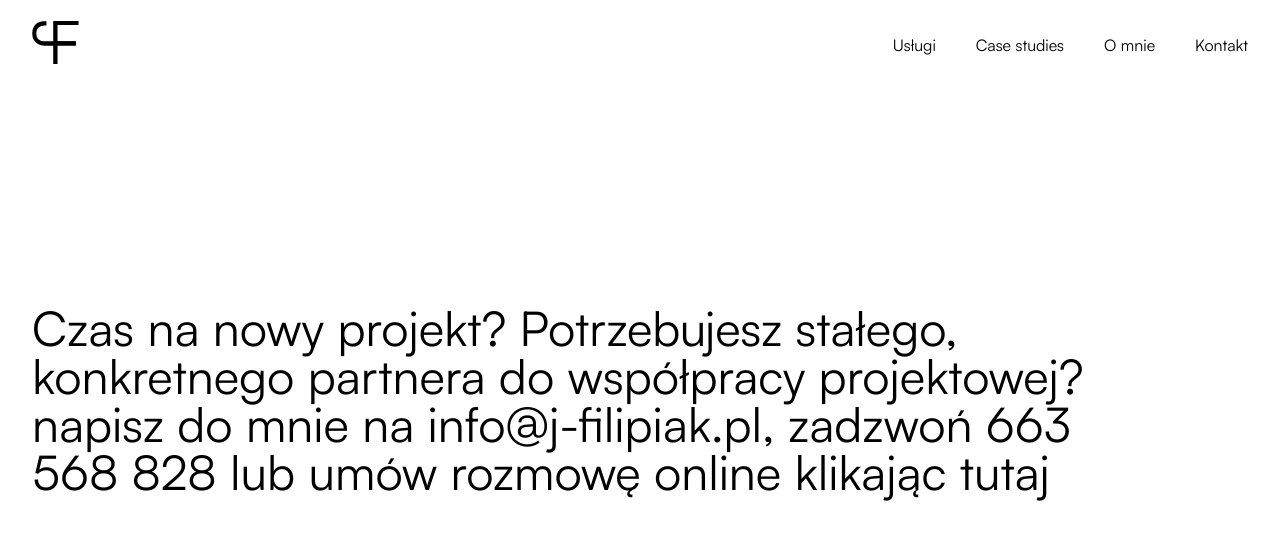
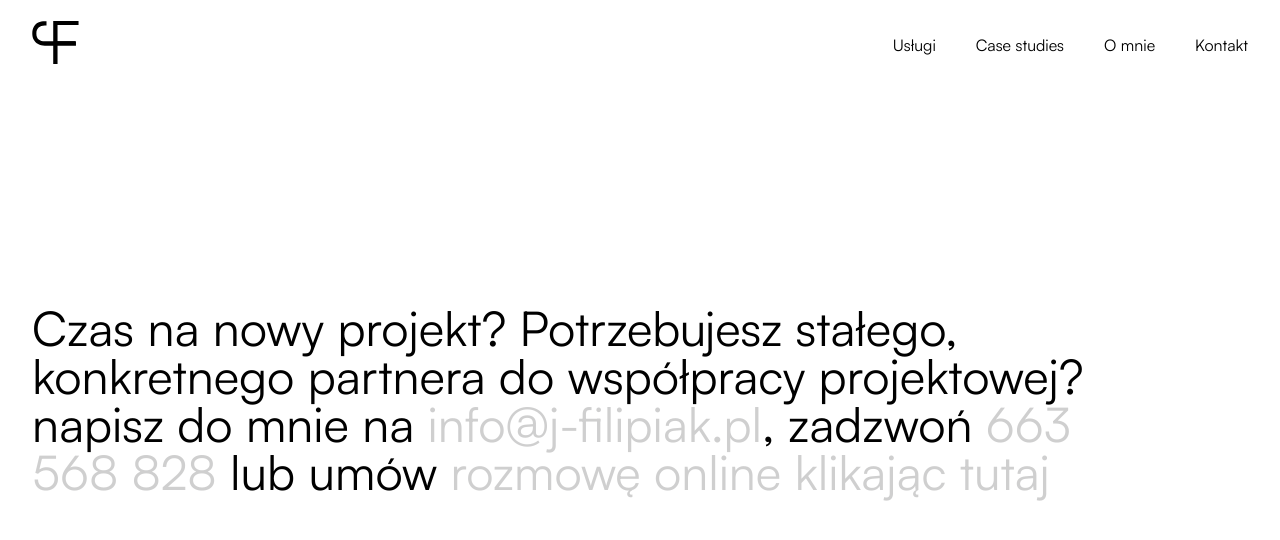
Before and after one commit to jaroslaw-filipiak/personal-page, a Next.js app: page /kontakt in a window 1280 px wide. Shown: the top 540 px of the page. Built offline with nearby package versions, Linux system fonts and the light colour scheme; what tailwindcss-fluid-type would draw is missing.

Commit message:
about me nav

```diff
--- a/src/app/kontakt/page.tsx
+++ b/src/app/kontakt/page.tsx
@@ -21,10 +21,24 @@ export default function Contact() {
           <h1 className='text-5xl text-balance'>
             Czas na nowy projekt? Potrzebujesz stałego, konkretnego partnera do
             współpracy projektowej? napisz do mnie na&nbsp;
-            <Link href='mailto: info@j-filipiak.pl'>info@j-filipiak.pl</Link>,
-            zadzwoń <Link href='tel:663 568 828'>663 568 828</Link> lub
-            umów&nbsp;
-            <Link href='https://calendly.com/jaroslaw-filipiak'>
+            <Link
+              className='text-dark opacity-20 hover:opacity-100 transition-opacity duration-300'
+              href='mailto: info@j-filipiak.pl'
+            >
+              info@j-filipiak.pl
+            </Link>
+            , zadzwoń{' '}
+            <Link
+              className='text-dark opacity-20 hover:opacity-100 transition-opacity duration-300'
+              href='tel:663 568 828'
+            >
+              663 568 828
+            </Link>{' '}
+            lub umów&nbsp;
+            <Link
+              className='text-dark opacity-20 hover:opacity-100 transition-opacity duration-300'
+              href='https://calendly.com/jaroslaw-filipiak'
+            >
               rozmowę online klikając tutaj
             </Link>
           </h1>
--- a/src/app/o-mnie/layout.tsx
+++ b/src/app/o-mnie/layout.tsx
@@ -1,11 +1,6 @@
-import type { Metadata } from 'next';
-import Link from 'next/link';
+'use client';
+
 import AboutNav from '@/components/AboutNav';
-
-export const metadata: Metadata = {
-  title: 'O mnie layout..',
-  description: 'Generated by create next app',
-};
 
 export default function RootLayout({
   children,
--- a/src/app/o-mnie/page.tsx
+++ b/src/app/o-mnie/page.tsx
@@ -19,7 +19,7 @@ export default function AboutMe() {
           </h1>
         </div>
       </section>
-      <section id='skills' className='pt-72 pb-72 bg-white'>
+      <section id='skills' className='pt-20 pb-72 bg-white'>
         <div className='flex items-center justify-center'>
           <div className='container flex flex-col items-end'>
             <div>
@@ -60,7 +60,7 @@ export default function AboutMe() {
         </div>
       </section>
 
-      <section id='skills' className='pb-72 bg-white'>
+      <section id='cooperation' className='pb-72 bg-white'>
         <div className='flex items-center justify-center'>
           <div className='container flex flex-col items-start'>
             <div></div>
--- a/src/app/polityka-prywatnosci/page.tsx
+++ b/src/app/polityka-prywatnosci/page.tsx
@@ -1,3 +1,5 @@
+'use client';
+
 import Nav from '@/components/Nav';
 
 export default function PrivacyPolicy() {
--- a/src/components/AboutNav.tsx
+++ b/src/components/AboutNav.tsx
@@ -1,10 +1,42 @@
 import Link from 'next/link';
 import Image from 'next/image';
+import { useEffect, useState } from 'react';
 
 export default function AboutNav() {
+  const [scrollDirection, setScrollDirection] = useState('initial');
+
+  useEffect(() => {
+    let lastScrollTop =
+      window.pageYOffset || document.documentElement.scrollTop;
+
+    const handleScroll = () => {
+      const currentScrollTop =
+        window.pageYOffset || document.documentElement.scrollTop;
+
+      if (currentScrollTop > lastScrollTop) {
+        setScrollDirection('down');
+      } else {
+        setScrollDirection('up');
+      }
+
+      lastScrollTop = currentScrollTop <= 0 ? 0 : currentScrollTop;
+    };
+
+    window.addEventListener('scroll', handleScroll);
+
+    return () => {
+      window.removeEventListener('scroll', handleScroll);
+    };
+  }, []);
   return (
-    <nav className='fixed left-0 top-0 w-screen'>
-      <ul className='flex container justify-end text-base gap-10 pt-10'>
+    <nav
+      className={`fixed left-0 top-0 w-screen transition-all z-10 ${
+        scrollDirection === 'up' ? 'nav--visible bg-white' : ''
+      } ${scrollDirection === 'initial' ? 'bg-dark text-white' : ''} ${
+        scrollDirection === 'down' ? 'nav--hidden -top-[90px]' : ''
+      }`}
+    >
+      <ul className='flex container justify-end items-center text-base gap-10 h-[90px]'>
         <li className='flex-grow'>
           <Link className='inline-flex' href='/'>
             <Image
```
